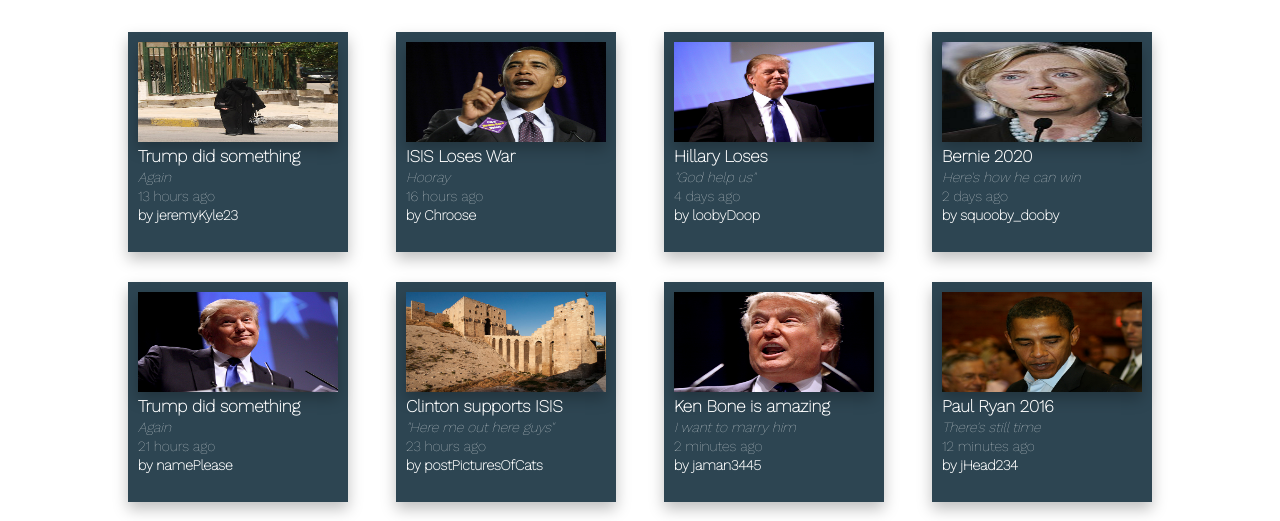
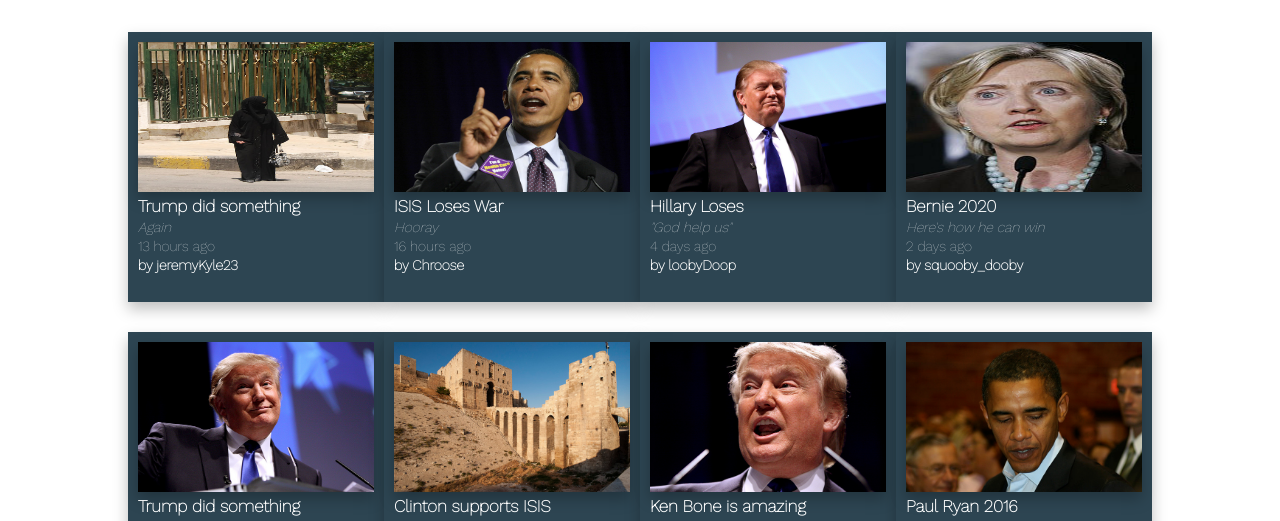
Before and after one commit to deco3500/apple, a website: page Prototypes/bubbler_prototype/index.html in a window 1280 px wide. Shown: the part 228-749 px from the top of the page. Drawn offline with nearby package versions, Linux system fonts and the light colour scheme.

Commit message:
bigger cards

```diff
--- a/Prototypes/bubbler_prototype/css/master.css
+++ b/Prototypes/bubbler_prototype/css/master.css
@@ -98,7 +98,7 @@ a, a:hover, a:active, a:visited{
   padding-bottom: 10px;
 }
 .article-box{
-  width: 200px; height: 200px;
+  width: 250px; height: 250px;
   margin: 0;
   padding: 10px;
   color: #fff;
@@ -115,7 +115,7 @@ a, a:hover, a:active, a:visited{
     margin-top: 3px;
 }
 .article-box img{
-  height: 100px;
+  height: 150px;
   width: 100%;
   background-color: grey;
 box-shadow: 0 7px 14px rgba(0,0,0,0.25);
```
